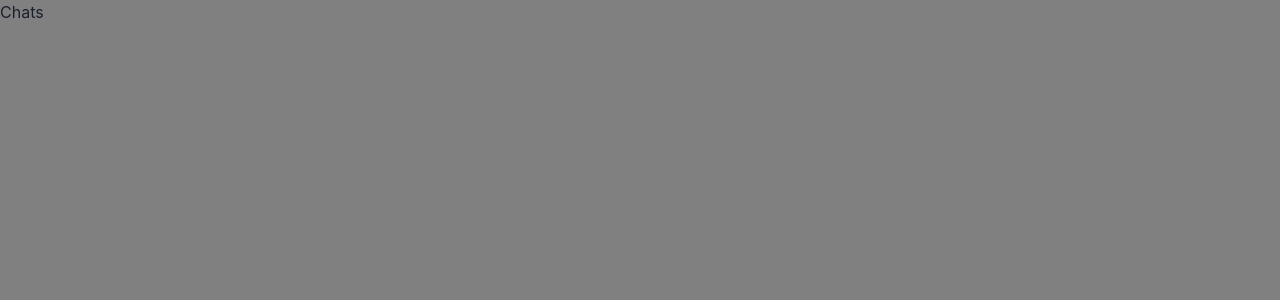
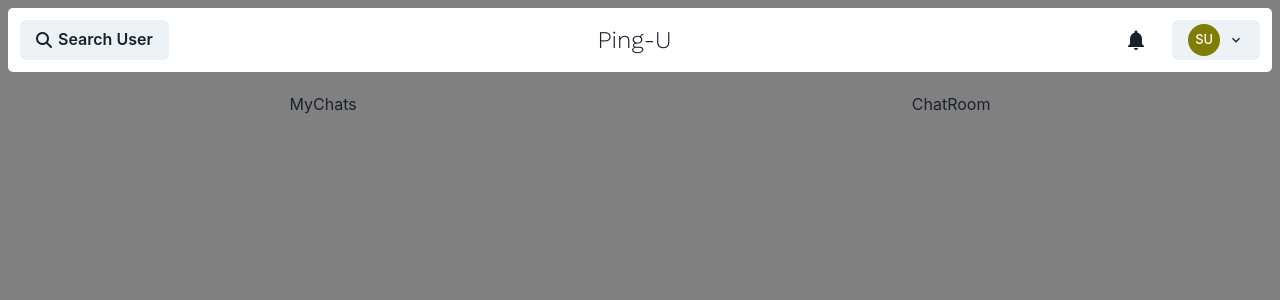
Before and after one commit to vnay-dev/Ping-U, a React (Create React App) app in the folder frontend/: page /chats in a window 1280 px wide. Shown: the top 300 px of the page. Built offline with nearby package versions, Linux system fonts and the light colour scheme; sample sign-in values are in the browser's storage.

Commit message:
navbar structure

```diff
--- a/frontend/package.json
+++ b/frontend/package.json
@@ -1,9 +1,10 @@
 {
   "name": "frontend",
   "version": "0.1.0",
-  "proxy":"http://127.0.0.1:5000/",
+  "proxy": "http://127.0.0.1:5000/",
   "private": true,
   "dependencies": {
+    "@chakra-ui/icons": "^1.1.7",
     "@chakra-ui/react": "^1.8.6",
     "@emotion/react": "^11.8.2",
     "@emotion/styled": "^11.8.1",
--- a/frontend/public/index.html
+++ b/frontend/public/index.html
@@ -2,7 +2,6 @@
 <html lang="en">
   <head>
     <meta charset="utf-8" />
-    <link rel="icon" href="%PUBLIC_URL%/favicon.ico" />
     <meta name="viewport" content="width=device-width, initial-scale=1" />
     <meta name="theme-color" content="#000000" />
     <meta
@@ -14,6 +13,13 @@
       user's mobile device or desktop. See https://developers.google.com/web/fundamentals/web-app-manifest/
     -->
     <link rel="manifest" href="%PUBLIC_URL%/manifest.json" />
+    <link
+      rel="stylesheet"
+      href="https://cdnjs.cloudflare.com/ajax/libs/font-awesome/6.1.0/css/all.min.css"
+      integrity="sha512-10/jx2EXwxxWqCLX/hHth/vu2KY3jCF70dCQB8TSgNjbCVAC/8vai53GfMDrO2Emgwccf2pJqxct9ehpzG+MTw=="
+      crossorigin="anonymous"
+      referrerpolicy="no-referrer"
+    />
     <!--
       Notice the use of %PUBLIC_URL% in the tags above.
       It will be replaced with the URL of the `public` folder during the build.
--- a/frontend/src/Components/Signup.js
+++ b/frontend/src/Components/Auth/Signup.js
@@ -72,7 +72,7 @@ const Signup = () => {
         isClosable: true,
         position: "bottom",
       });
-      localStorage.setItem("user", JSON.stringify(data));
+      localStorage.setItem("userInfo", JSON.stringify(data));
       setLoading(false);
       navigate("/chats");
     } catch (err) {
--- /dev/null
+++ b/frontend/src/Components/Basic/SideDrawer.js
@@ -0,0 +1,132 @@
+import React, { useState } from "react";
+import {
+  Avatar,
+  Box,
+  Button,
+  Menu,
+  MenuButton,
+  MenuDivider,
+  MenuItem,
+  MenuList,
+  Text,
+  Tooltip,
+  Drawer,
+  DrawerOverlay,
+  DrawerContent,
+  DrawerCloseButton,
+  DrawerHeader,
+  DrawerBody,
+  Input,
+  DrawerFooter,
+  useToast,
+} from "@chakra-ui/react";
+import { BellIcon, ChevronDownIcon } from "@chakra-ui/icons";
+import { ChatState } from "../../Context/ChatProvider";
+import ProfileModal from "../ProfileModal";
+import { useNavigate } from "react-router-dom";
+import { useDisclosure } from "@chakra-ui/hooks";
+
+const SideDrawer = () => {
+  const [loading, setLoading] = useState(false);
+  const [searchResults, setSearchResults] = useState([]);
+  const [search, setSearch] = useState();
+  const [loadingChat, setLoadingChat] = useState();
+
+  const { user } = ChatState();
+  const navigate = useNavigate();
+  const toast = useToast();
+  const { isOpen, onOpen, onClose } = useDisclosure();
+
+  const logoutHandler = () => {
+    localStorage.removeItem("userInfo");
+    navigate("/");
+  };
+
+  const handleSearch = () => {
+    if (!search) {
+      toast({
+        title: "Search field empty",
+        duration: 5000,
+        isClosable: true,
+        status: "warning",
+        position: "top-left",
+      });
+      return
+    }
+  };
+
+  return (
+    <>
+      <Box
+        bg={"white"}
+        display="flex"
+        justifyContent={"space-between"}
+        p={3}
+        margin={"0.5em"}
+        borderRadius={"5"}
+        alignItems="center"
+      >
+        <Tooltip label="Search users to chat" hasArrow placement="bottom-end">
+          <Button
+            width={"12%"}
+            display="flex"
+            justifyContent={"space-between"}
+            onClick={onOpen}
+          >
+            <i className="fa-solid fa-magnifying-glass"></i>
+            <Text d={{ base: "none", md: "flex" }}>Search User</Text>
+          </Button>
+        </Tooltip>
+        <Text fontSize={"2xl"} fontFamily="Work sans">
+          Ping-U
+        </Text>
+        <div>
+          <Menu>
+            <MenuButton p={1}>
+              <BellIcon fontSize={"2xl"} marginX={5} />
+            </MenuButton>
+          </Menu>
+          <Menu>
+            <MenuButton as={Button} rightIcon={<ChevronDownIcon />}>
+              <Avatar
+                name={user.name}
+                src={user.picture}
+                cursor="pointer"
+                size={"sm"}
+              />
+            </MenuButton>
+            <MenuList>
+              <ProfileModal user={user}>
+                <MenuItem>My Profile</MenuItem>
+              </ProfileModal>
+              <MenuDivider />
+              <MenuItem onClick={logoutHandler}>Logout</MenuItem>
+            </MenuList>
+          </Menu>
+        </div>
+      </Box>
+      <Drawer placement="left" onClose={onClose} isOpen={isOpen}>
+        <DrawerOverlay />
+        <DrawerContent>
+          <DrawerCloseButton />
+          <DrawerHeader>Search Users</DrawerHeader>
+
+          <DrawerBody>
+            <Box d="flex">
+              <Input
+                placeholder="Search by Email or Name..."
+                value={search}
+                onChange={(e) => setSearch(e.target.value)}
+              />
+              <Button mx={2} onClick={handleSearch}>
+                Go
+              </Button>
+            </Box>
+          </DrawerBody>
+        </DrawerContent>
+      </Drawer>
+    </>
+  );
+};
+
+export default SideDrawer;
--- /dev/null
+++ b/frontend/src/Components/Chats/ChatRoom.js
@@ -0,0 +1,9 @@
+import React from 'react'
+
+const ChatRoom = () => {
+  return (
+    <div>ChatRoom</div>
+  )
+}
+
+export default ChatRoom
--- /dev/null
+++ b/frontend/src/Components/Chats/MyChats.js
@@ -0,0 +1,9 @@
+import React from 'react'
+
+const MyChats = () => {
+  return (
+    <div>MyChats</div>
+  )
+}
+
+export default MyChats
--- /dev/null
+++ b/frontend/src/Components/ProfileModal.js
@@ -0,0 +1,63 @@
+import { ViewIcon } from "@chakra-ui/icons";
+import {
+  Button,
+  IconButton,
+  Image,
+  Modal,
+  ModalBody,
+  ModalCloseButton,
+  ModalContent,
+  ModalFooter,
+  ModalHeader,
+  ModalOverlay,
+  Text,
+  useDisclosure,
+} from "@chakra-ui/react";
+import React from "react";
+
+const ProfileModal = ({ user, children }) => {
+  const { isOpen, onOpen, onClose } = useDisclosure();
+  return (
+    <>
+      {children ? (
+        <span onClick={onOpen}>{children}</span>
+      ) : (
+        <IconButton d={{ base: "flex" }} icon={<ViewIcon />} onClick={onOpen} />
+      )}
+      <Modal isOpen={isOpen} onClose={onClose} isCentered>
+        <ModalOverlay />
+        <ModalContent>
+          <ModalHeader
+            fontSize={"3xl"}
+            fontFamily={"Work sans"}
+            display="flex"
+            justifyContent={"center"}
+            alignItems="center"
+          >
+            {user.name}
+          </ModalHeader>
+          <ModalCloseButton />
+          <ModalBody
+            d="flex"
+            flexDir="column"
+            alignItems="center"
+            justifyContent="space-between"
+          >
+            <Image
+              borderRadius={"50%"}
+              boxSize={"8em"}
+              src={user.picture}
+              name={user.name}
+              margin={"1em"}
+            />
+            <Text fontSize={"2xl"} fontFamily={"Work sans"}>
+              {user.email}
+            </Text>
+          </ModalBody>
+        </ModalContent>
+      </Modal>
+    </>
+  );
+};
+
+export default ProfileModal;
--- /dev/null
+++ b/frontend/src/Context/ChatProvider.js
@@ -0,0 +1,31 @@
+import { createContext, useContext, useEffect, useState } from "react";
+import { useNavigate } from "react-router-dom";
+
+const ChatContext = createContext();
+
+const ChatProvider = ({ children }) => {
+  const [user, setUser] = useState();
+
+  const navigate = useNavigate();
+
+  useEffect(() => {
+    const userInfo = JSON.parse(localStorage.getItem("userInfo"));
+    setUser(userInfo);
+    if (!userInfo) {
+      navigate("/");
+    }
+  }, [navigate]);
+
+  return (
+    <ChatContext.Provider value={{ user, setUser }}>
+      {children}
+    </ChatContext.Provider>
+  );
+};
+
+export const ChatState = () => {
+  // to make the states available to other parts of the app
+  return useContext(ChatContext);
+};
+
+export default ChatProvider;
--- a/frontend/src/Pages/Chats.js
+++ b/frontend/src/Pages/Chats.js
@@ -1,9 +1,21 @@
-import React from 'react'
+import React from "react";
+import { ChatState } from "../Context/ChatProvider";
+import { Box } from "@chakra-ui/react";
+import SideDrawer from "../Components/Basic/SideDrawer";
+import MyChats from "../Components/Chats/MyChats";
+import ChatRoom from "../Components/Chats/ChatRoom";
 
 const Chats = () => {
+  const { user } = ChatState();
   return (
-    <div>Chats</div>
-  )
-}
+    <div style={{ width: "100%" }}>
+      {user && <SideDrawer />}
+      <Box width={"100%"} display="flex" justifyContent={"space-around"} padding={3}>
+        {user && <MyChats />}
+        {user && <ChatRoom />}
+      </Box>
+    </div>
+  );
+};
 
-export default Chats
+export default Chats;
--- a/frontend/src/Pages/Home.js
+++ b/frontend/src/Pages/Home.js
@@ -1,4 +1,4 @@
-import React from "react";
+import React, { useEffect } from "react";
 import {
   Container,
   TabList,
@@ -9,27 +9,40 @@ import {
   Box,
   Text,
 } from "@chakra-ui/react";
-import Login from "../Components/Login";
-import Signup from "../Components/Signup";
+import Login from "../Components/Auth/Login";
+import Signup from "../Components/Auth/Signup";
+import { useNavigate } from "react-router-dom";
 
 const Home = () => {
+  const navigate = useNavigate();
+
+  useEffect(() => {
+    const userInfo = JSON.parse(localStorage.getItem("userInfo"));
+
+    if (userInfo) {
+      navigate("/chats");
+    }
+  }, [navigate]);
+
   return (
-    <Container maxW={'xl'} centerContent>
+    <Container maxW={"xl"} centerContent>
       <Box
         bg={"white"}
         width="100%"
         p={3}
-        textAlign={'center'}
+        textAlign={"center"}
         borderRadius={4}
         margin="1.5em"
       >
-        <Text fontFamily={'Work sans'} fontSize={'2xl'}>Ping-U</Text>
+        <Text fontFamily={"Work sans"} fontSize={"2xl"}>
+          Ping-U
+        </Text>
       </Box>
-      <Box bg={"white"} borderRadius={4} p={4} width='100%'>
+      <Box bg={"white"} borderRadius={4} p={4} width="100%">
         <Tabs variant="soft-rounded" colorScheme="green">
           <TabList>
-            <Tab width={'50%'}>Login</Tab>
-            <Tab width={'50%'}>Signup</Tab>
+            <Tab width={"50%"}>Login</Tab>
+            <Tab width={"50%"}>Signup</Tab>
           </TabList>
           <TabPanels>
             <TabPanel>
```
Also changed, not shown: frontend/src/index.js (+5 -4 lines), frontend/src/Components/Auth/Login.js (renamed from frontend/src/Components/Login.js), 1 other file (tests, documents, lock files or other folders).
